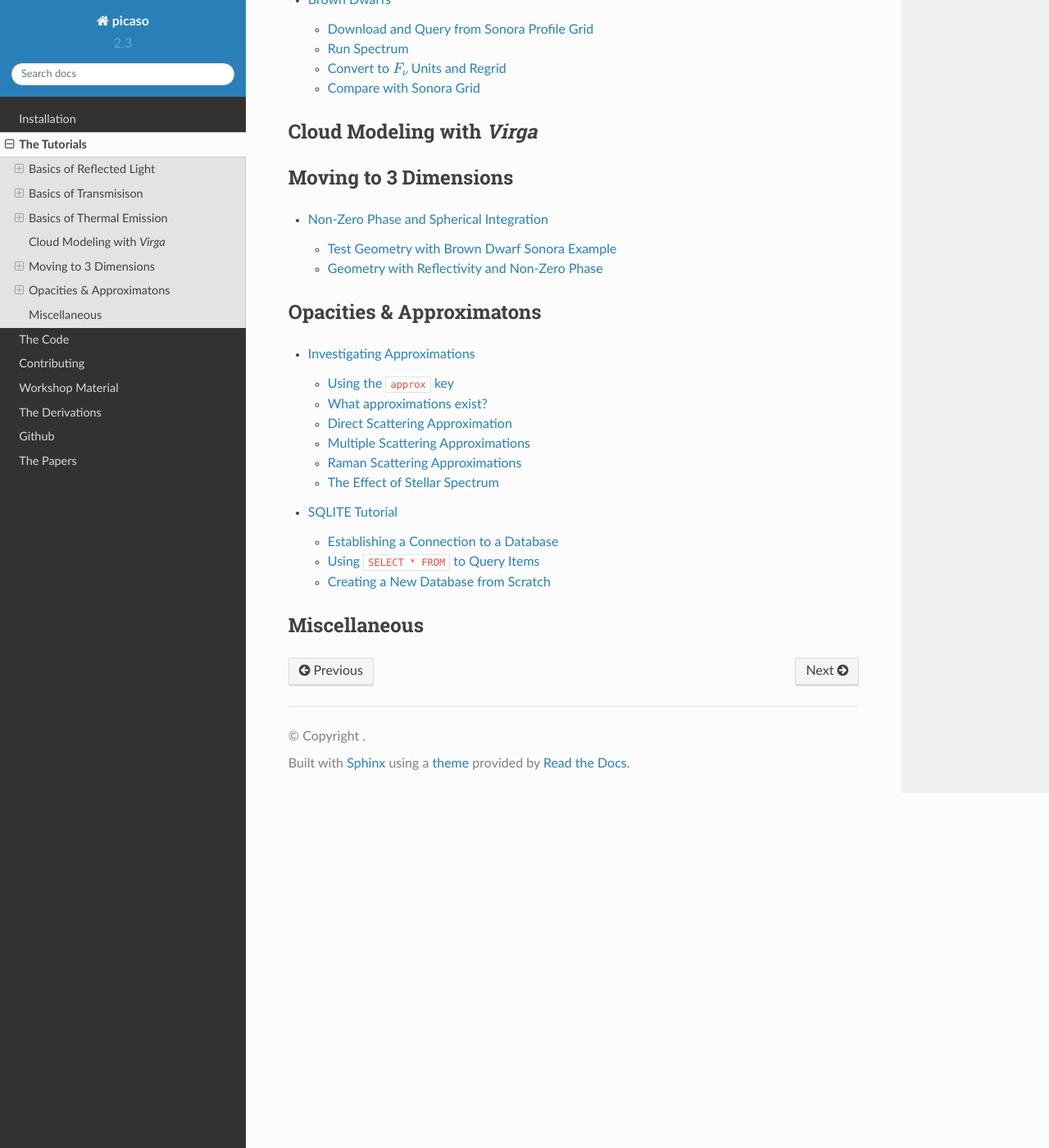
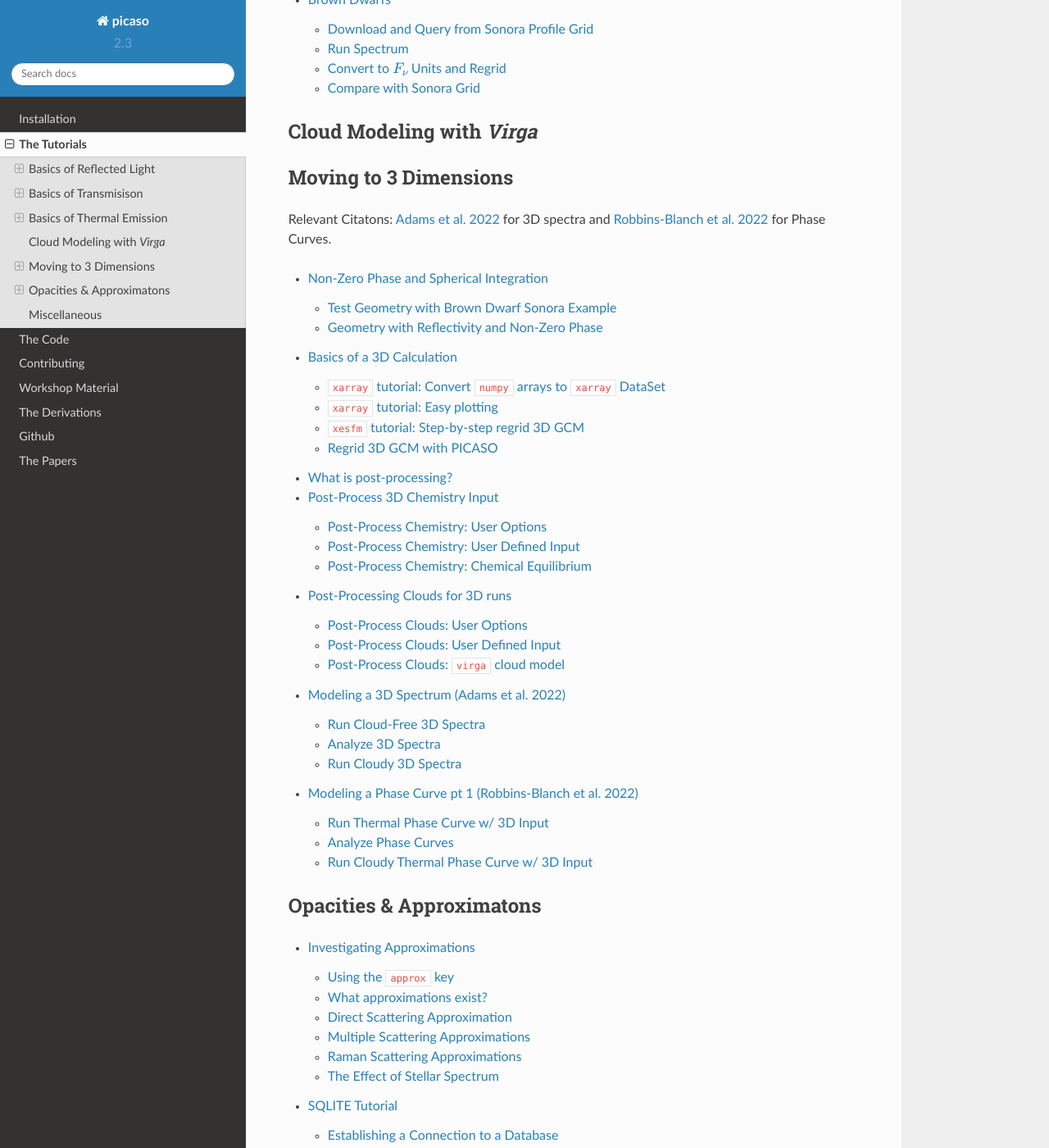
Before and after one commit to natashabatalha/picaso, a Sphinx documentation site: the page built from docs/tutorials.rst, in a window 1280 px wide and 1400 px high, scrolled down 1014 px. Shown: the whole window at 82% size. Built offline with Sphinx 7.4.7 and the Read the Docs theme 2.0.0, drawn with Linux system fonts in a browser that asks for light colours; pages that are not in the unit, such as notebooks, are missing from menus.

Commit message:
new tutorials

```diff
--- a/docs/tutorials.rst
+++ b/docs/tutorials.rst
@@ -39,11 +39,18 @@ Cloud Modeling with `Virga`
 
 Moving to 3 Dimensions
 ----------------------
+Relevant Citatons: `Adams et al. 2022 <https://ui.adsabs.harvard.edu/abs/2022ApJ...926..157A/abstract>`_ for 3D spectra and `Robbins-Blanch et al. 2022 <https://arxiv.org/>`_ for Phase Curves.
+
 .. toctree::
    :maxdepth: 2
 
    Non-Zero Phase and Spherical Integration </notebooks/8_SphericalIntegration.ipynb>
-   From 1D to 3D </notebooks/9_Adding3DFunctionality.ipynb>
+   Basics of a 3D Calculation </notebooks/9a_3DInputsWithPICASOandXarray.ipynb>
+   Post-Processing Chemistry for 3D runs </notebooks/9b_PostProcess3Dinput-Chemistry.ipynb>
+   Post-Processing Clouds for 3D runs </notebooks/9c_PostProcess3Dinput-Clouds.ipynb>
+   Modeling a 3D Spectrum (Adams et al. 2022)</notebooks/9d_3DSpectra.ipynb>
+   Modeling a Phase Curve pt 1 (Robbins-Blanch et al. 2022)</notebooks/9e_PhaseCurves.ipynb>
+   Modeling a Phase Curve pt 2 (Robbins-Blanch et al. 2022)</notebooks/9f_PhaseCurves-wChemEq.ipynb>
 
 Opacities & Approximatons
 -------------------------
@@ -51,7 +58,7 @@ Opacities & Approximatons
 .. toctree::
    :maxdepth: 2
 
-   Opacity Factory </notebooks/9_SwappingOpacities.ipynb>
+   Opacity Factory </notebooks/10_SwappingOpacities.ipynb>
    Investigating Approximations  </notebooks/10_AnalyzingApproximations.ipynb>
    SQLITE Tutorial </notebooks/11_Sqlite3Tutorial.ipynb>
 
```
